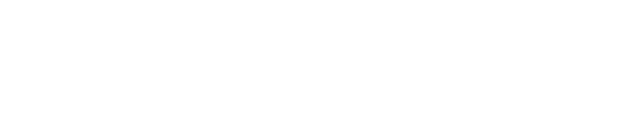
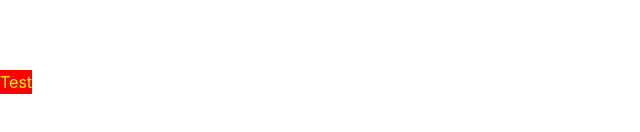
Before and after one commit to fvckDesa/CV_generator, a React app: page / in a window 1280 px wide. Shown: the part 318-450 px from the top of the page, without its empty margins (0-640 px from the left). Built offline with nearby package versions, Linux system fonts and the light colour scheme; the HTML template or start-up script is replaced by a standard one.

Commit message:
setup absolute paths

```diff
--- a/src/App.jsx
+++ /dev/null
@@ -1,7 +0,0 @@
-import "./App.css";
-
-function App() {
-  return <div className="App"></div>;
-}
-
-export default App;
--- /dev/null
+++ b/src/components/App.jsx
@@ -0,0 +1,7 @@
+import "style/App.css";
+
+function App() {
+  return <div className="App">Test</div>;
+}
+
+export default App;
--- /dev/null
+++ b/src/style/App.css
@@ -0,0 +1,4 @@
+div {
+  background-color: red;
+  color: yellow;
+}
--- a/vite.config.js
+++ b/vite.config.js
@@ -1,7 +1,15 @@
-import { defineConfig } from 'vite'
-import react from '@vitejs/plugin-react'
+import { defineConfig } from "vite";
+import react from "@vitejs/plugin-react";
+import * as path from "path";
 
 // https://vitejs.dev/config/
 export default defineConfig({
-  plugins: [react()]
-})
+  resolve: {
+    alias: {
+      src: path.resolve(__dirname, "src"),
+      style: path.resolve(__dirname, "src/style"),
+      components: path.resolve(__dirname, "src/components"),
+    },
+  },
+  plugins: [react()],
+});
```
Also changed, not shown: jsconfig.json (added, +13 -0 lines), src/main.jsx (+7 -7 lines), src/App.css (deleted).
